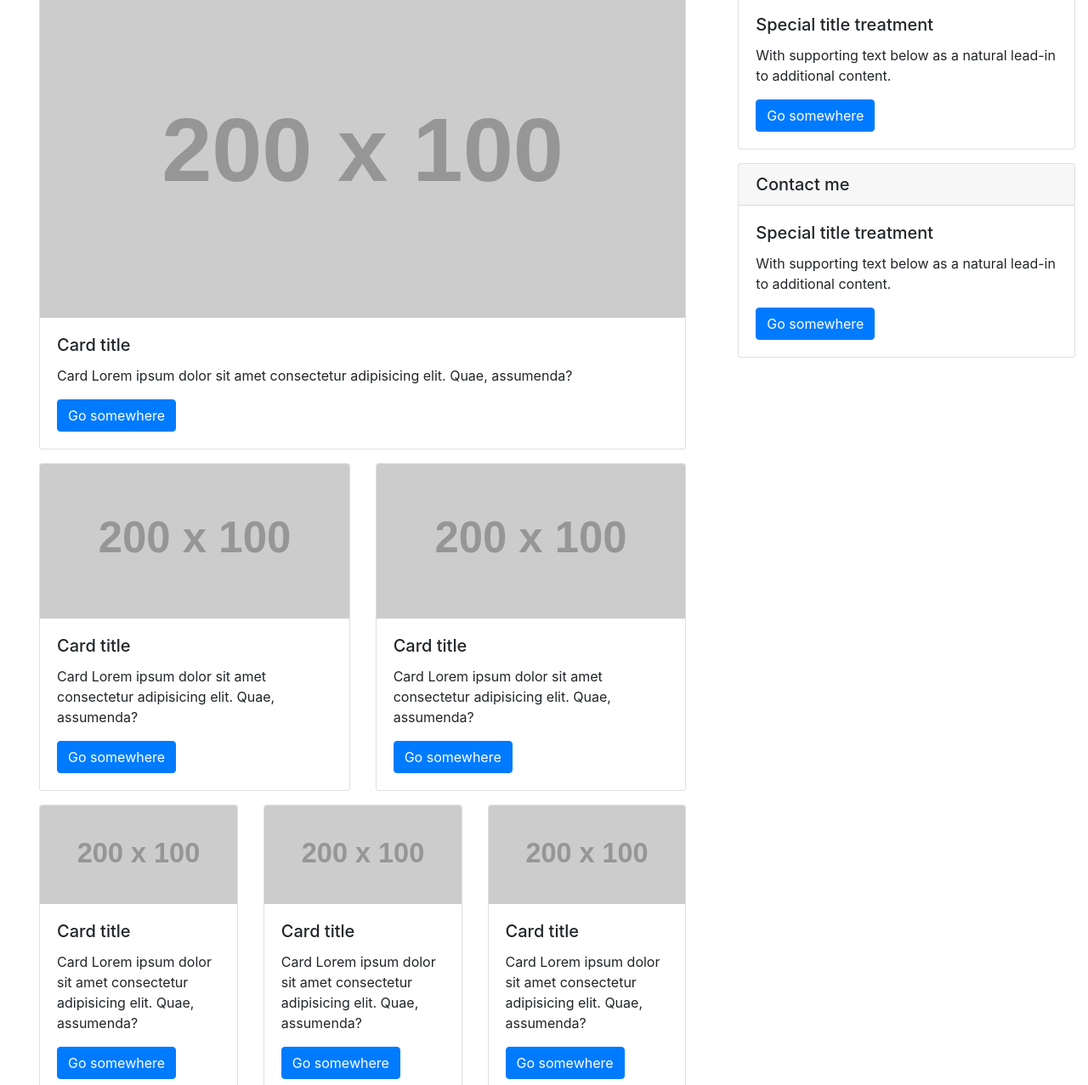
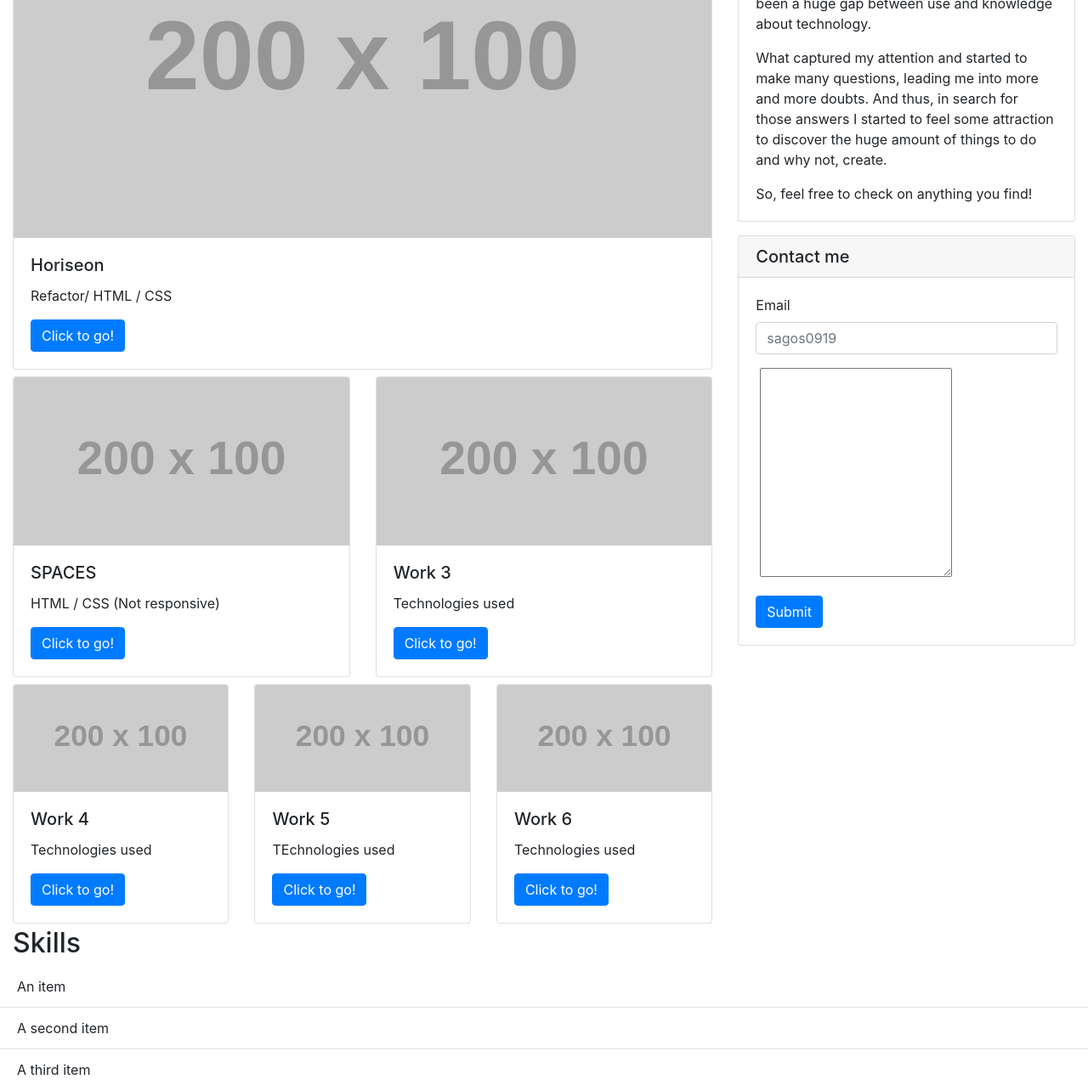
Before and after one commit to 2G2-99/Bootstrap-Portfolio, a website: page index.html in a window 1280 px wide. Shown: the part 487-1764 px from the top of the page at 85% size. Drawn offline with nearby package versions, Linux system fonts and the light colour scheme; placeholder pictures from the web are drawn by us.

Commit message:
Started to add content to the file

```diff
--- a/index.html
+++ b/index.html
@@ -20,7 +20,7 @@
 		<!-- NAV BAR  -->
 		<nav class="navbar navbar-expand-md navbar-dark fixed-top bg-dark">
 			<div class="container">
-				<a class="navbar-brand" href="#">Santiago Gomez</a>
+				<a class="navbar-brand" href="#">Portfolio</a>
 				<button class="navbar-toggler" type="button" data-toggle="collapse"
 					data-target="#navbarCollapse" aria-controls="navbarCollapse"
 					aria-expanded="false" aria-label="Toggle navigation">
@@ -33,6 +33,9 @@
 						</li>
 						<li class="nav-item">
 							<a class="nav-link" href="#me">About Me</a>
+						</li>
+						<li class="nav-item">
+							<a class="nav-link" href="#social">Social</a>
 						</li>
 						<li class="nav-item">
 							<a class="nav-link" href="https://github.com/2G2-99" target="_blank"><i
@@ -49,17 +52,9 @@
 		<div class="row row-hero">
 			<!-- HERO -->
 			<div class="jumbotron col-12">
-				<h1 class="display-4">Hello, world!</h1>
-				<p class="lead">This is a simple hero unit, a simple jumbotron-style component for
-					calling
-					extra
-					attention to featured content or information.</p>
-				<hr class="my-4">
-				<p>It uses utility classes for typography and spacing to space content out within
-					the
-					larger
-					container.</p>
-				<a class="btn btn-primary btn-lg" href="#" role="button">Learn more</a>
+				<h1 class="display-4">Santiago Gomez</h1>
+				<p class="lead">I'm a 23 year old, currently studying to become a Web-Developer, and
+					too much passion for video games and music.</p>
 			</div>
 		</div>
 		<!-- CONTENT -->
@@ -68,89 +63,83 @@
 			<div id="works" class="container-fluid col-12 col-lg-8">
 				<h2 class="section-heading">Works</h2>
 				<!-- ROW 1 -->
-				<div class="row m-3">
+				<div class="row">
 					<!-- CARD 1-->
-					<div class="card-container col-sm-12 col-md-12 col-lg-12">
-						<div class="card">
+					<div class="card-container col-sm-12 col-md-12 col-lg-12 my-1">
+						<div id="work-1" class="card">
 							<img src="https://placehold.co/200x100/png" class="card-img-top"
 								alt="...">
 							<div class="card-body">
-								<h5 class="card-title">Card title</h5>
-								<p class="card-text">Card Lorem ipsum dolor sit amet consectetur
-									adipisicing elit. Quae, assumenda?</p>
-								<a href="#" class="btn btn-primary">Go somewhere</a>
+								<h5 class="card-title">Horiseon</h5>
+								<p class="card-text">Refactor/ HTML / CSS</p>
+								<a href="#" class="btn btn-primary">Click to go!</a>
 							</div>
 						</div>
 					</div>
 				</div>
 				<!-- ROW 2 -->
-				<div class="row m-3">
+				<div class="row">
 					<!-- CARD 2-->
-					<div class="card-container col-sm-12 col-md-6 col-lg-6">
+					<div id="work-2" class="card-container col-sm-12 col-md-6 col-lg-6 my-1">
 						<div class="card">
 							<img src="https://placehold.co/200x100/png" class="card-img-top"
 								alt="...">
 							<div class="card-body">
-								<h5 class="card-title">Card title</h5>
-								<p class="card-text">Card Lorem ipsum dolor sit amet consectetur
-									adipisicing elit. Quae, assumenda?</p>
-								<a href="#" class="btn btn-primary">Go somewhere</a>
+								<h5 class="card-title">SPACES</h5>
+								<p class="card-text">HTML / CSS (Not responsive)</p>
+								<a href="#" class="btn btn-primary">Click to go!</a>
 							</div>
 						</div>
 					</div>
 
 					<!-- CARD 3 -->
-					<div class="card-container col-sm-12 col-md-6 col-lg-6">
+					<div id="work-3" class="card-container col-sm-12 col-md-6 col-lg-6 my-1">
 						<div class="card">
 							<img src="https://placehold.co/200x100/png" class="card-img-top"
 								alt="...">
 							<div class="card-body">
-								<h5 class="card-title">Card title</h5>
-								<p class="card-text">Card Lorem ipsum dolor sit amet consectetur
-									adipisicing elit. Quae, assumenda?</p>
-								<a href="#" class="btn btn-primary">Go somewhere</a>
+								<h5 class="card-title">Work 3</h5>
+								<p class="card-text">Technologies used</p>
+								<a href="#" class="btn btn-primary">Click to go!</a>
 							</div>
 						</div>
 					</div>
 				</div>
 				<!-- ROW 3 -->
-				<div class="row m-3">
+				<div class="row">
 					<!-- CARD 4 -->
-					<div class="card-container col-sm-12 col-md-4 col-lg-4">
+					<div class="card-container col-sm-12 col-md-4 col-lg-4 my-1">
 						<div class="card">
 							<img src="https://placehold.co/200x100/png" class="card-img-top"
 								alt="...">
 							<div class="card-body">
-								<h5 class="card-title">Card title</h5>
-								<p class="card-text">Card Lorem ipsum dolor sit amet consectetur
-									adipisicing elit. Quae, assumenda?</p>
-								<a href="#" class="btn btn-primary">Go somewhere</a>
+								<h5 class="card-title">Work 4</h5>
+								<p class="card-text">Technologies used</p>
+								<a href="#" class="btn btn-primary">Click to go!</a>
 							</div>
 						</div>
 					</div>
 					<!-- CARD 5 -->
-					<div class="card-container col-sm-12 col-md-4 col-lg-4">
+					<div class="card-container col-sm-12 col-md-4 col-lg-4 my-1">
 						<div class="card">
 							<img src="https://placehold.co/200x100/png" class="card-img-top"
 								alt="...">
 							<div class="card-body">
-								<h5 class="card-title">Card title</h5>
-								<p class="card-text">Card Lorem ipsum dolor sit amet consectetur
-									adipisicing elit. Quae, assumenda?</p>
-								<a href="#" class="btn btn-primary">Go somewhere</a>
+								<h5 class="card-title">Work 5</h5>
+								<p class="card-text">TEchnologies used</p>
+								<a href="#" class="btn btn-primary">Click to go!</a>
 							</div>
 						</div>
 					</div>
 					<!-- CARD 6 -->
-					<div class="card-container col-sm-12 col-md-4 col-lg-4">
+					<div class="card-container col-sm-12 col-md-4 col-lg-4 my-1">
 						<div class="card">
 							<img src="https://placehold.co/200x100/png" class="card-img-top"
 								alt="...">
 							<div class="card-body">
-								<h5 class="card-title">Card title</h5>
-								<p class="card-text">Card Lorem ipsum dolor sit amet consectetur
-									adipisicing elit. Quae, assumenda?</p>
-								<a href="#" class="btn btn-primary">Go somewhere</a>
+								<h5 class="card-title">Work 6</h5>
+								<p class="card-text">Technologies used</p>
+								<a href="#" class="btn btn-primary">Click to go!</a>
 							</div>
 						</div>
 					</div>
@@ -165,13 +154,19 @@
 						<div class="card">
 							<h5 class="card-header">About me</h5>
 							<div class="card-body">
-								<h5 class="card-title">Special title treatment</h5>
-								<p class="card-text">With supporting text below as a natural
-									lead-in
-									to
-									additional content.
+								<p class="card-text">I am part of that generation that started to
+									have access to internet and not only a computer but
+									different devices (of which, several went to the technician.),
+									and there has been a huge gap between
+									use and knowledge about technology.</p>
+								<p class="card-text">What captured my attention and started to make
+									many questions,
+									leading me into more and more doubts.
+									And thus, in search for those answers I started to feel some
+									attraction to discover the huge amount
+									of things to do and why not, create.</p>
+								<p class="card-text">So, feel free to check on anything you find!
 								</p>
-								<a href="#" class="btn btn-primary">Go somewhere</a>
 							</div>
 						</div>
 					</div>
@@ -180,13 +175,23 @@
 						<div class="card">
 							<h5 class="card-header">Contact me</h5>
 							<div class="card-body">
-								<h5 class="card-title">Special title treatment</h5>
-								<p class="card-text">With supporting text below as a natural
-									lead-in
-									to
-									additional content.
-								</p>
-								<a href="#" class="btn btn-primary">Go somewhere</a>
+								<!-- FORM -->
+								<form>
+									<!-- EMAIL -->
+									<div class="form-group">
+										<label for="email">Email</label>
+										<input type="email" class="form-control" id="input-email"
+											required placeholder="sagos0919" gmail.com>
+									</div>
+
+									<!-- MESSAGE -->
+									<div class="form-group">
+										<label for="message"
+											placeholder="Please, tell me your doubts"></label>
+										<textarea name="message" id="message" rows="10"></textarea>
+									</div>
+								</form>
+								<input class="btn btn-primary" type="submit" value="Submit">
 							</div>
 						</div>
 					</div>
@@ -221,6 +226,7 @@
 	<footer class="footer">
 		<div class="container-fluid">
 			<div class="row">
+				<div id="social" class="col-12">
 					<a href="#" class="btn btn-primary m-2" role="button">
 						<i class="bi bi-twitter"></i>
 					</a>
@@ -230,6 +236,8 @@
 					<a href="#" class="btn btn-primary m-2" role="button">
 						<i class="bi  bi-linkedin"></i>
 					</a>
+				</div>
+
 			</div>
 			<div class="row">
 				<p>&copy; Santiago Gomez 2022</p>
```
Lines whose indentation alone changed are shown as unchanged.
